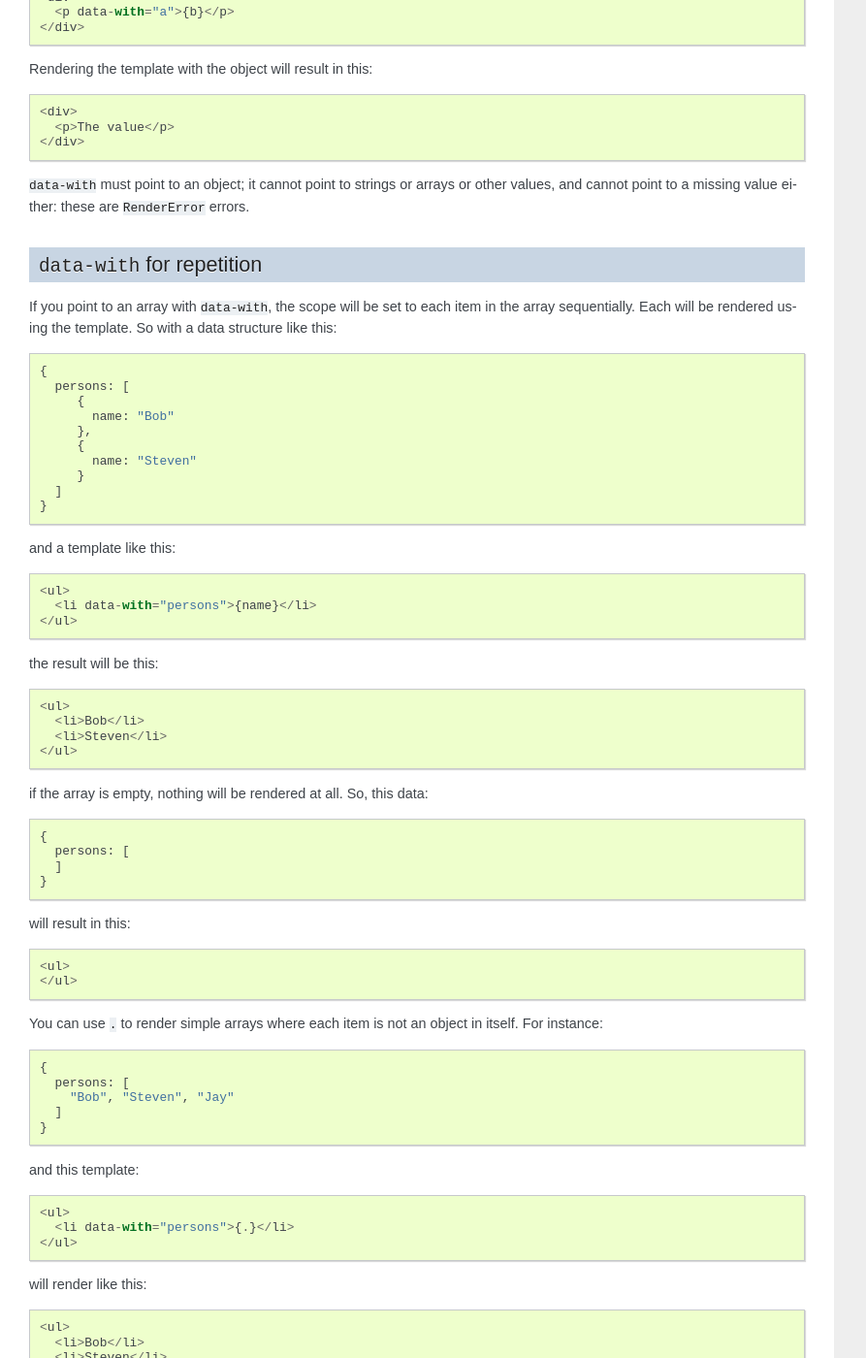
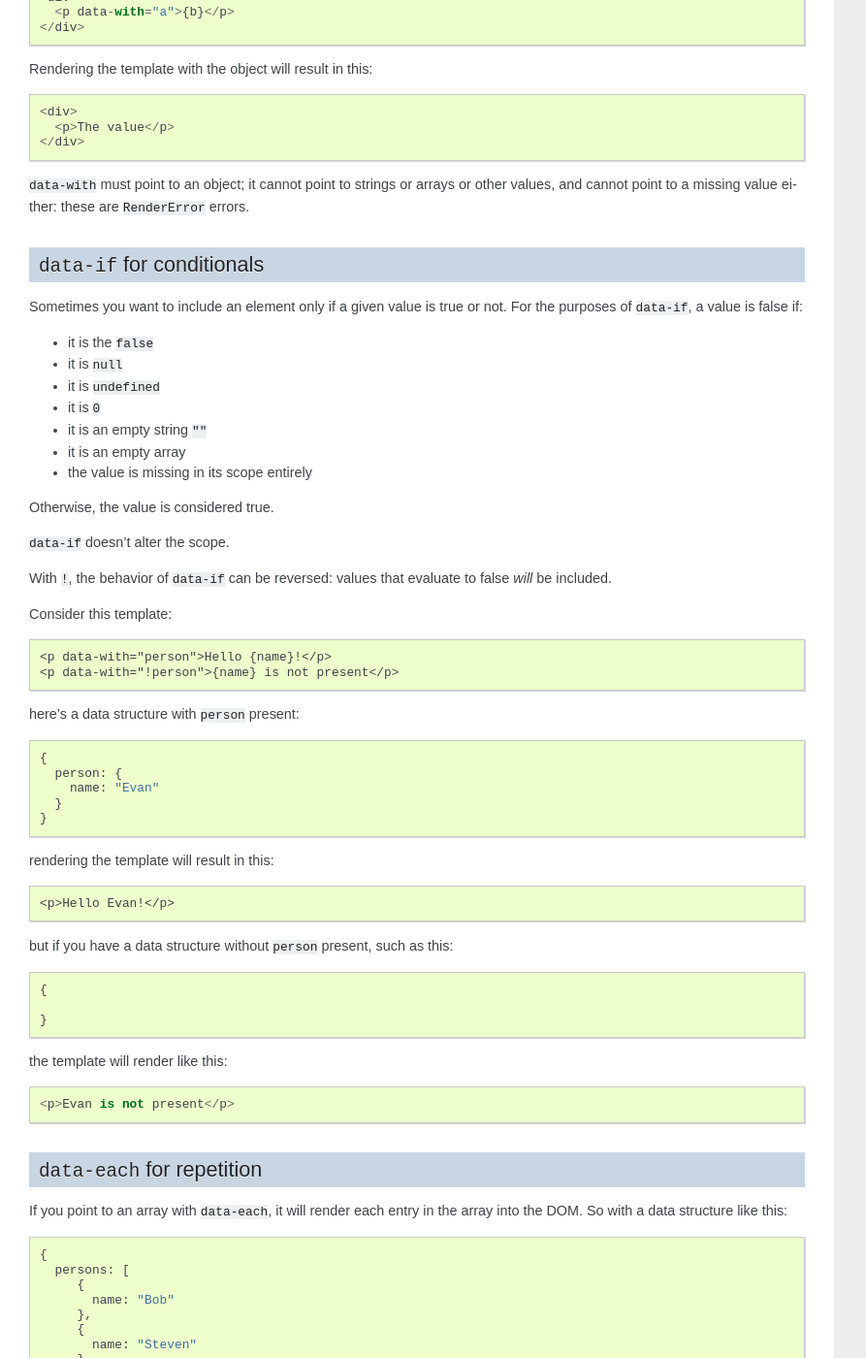
Before and after one commit to obviel/obviel, a Sphinx documentation site: the page built from doc/template.txt, in a window 1280 px wide and 1400 px high, scrolled down 1614 px. Shown: the whole window at 97% size, without its empty margins (0-893 px from the left). Built offline with Sphinx 7.4.7, drawn with Linux system fonts in a browser that asks for light colours; some of the changed text lies outside the part shown.

Commit message:
Some updates to doc.

```diff
--- a/doc/template.txt
+++ b/doc/template.txt
@@ -72,8 +72,8 @@ If you refer to a dotted name that does not exist in the data, this is
 an error and the template won't render; you get a ``RenderError``
 exception.
 
-``data-with``
--------------
+``data-with`` for scope control
+-------------------------------
 
 You can change the scope in which the template language operates using
 the ``data-with`` directive. Given the same nested structure as before::
@@ -100,12 +100,65 @@ Rendering the template with the object will result in this::
 arrays or other values, and cannot point to a missing value either:
 these are ``RenderError`` errors.
 
-``data-with`` for repetition
+``data-if`` for conditionals
 ----------------------------
 
-If you point to an array with ``data-with``, the scope will be set to
-each item in the array sequentially. Each will be rendered using the
-template. So with a data structure like this::
+Sometimes you want to include an element only if a given value is true
+or not. For the purposes of ``data-if``, a value is false if:
+
+* it is the ``false``
+
+* it is ``null``
+
+* it is ``undefined``
+
+* it is ``0``
+
+* it is an empty string ``""``
+
+* it is an empty array
+
+* the value is missing in its scope entirely
+
+Otherwise, the value is considered true.
+
+``data-if`` doesn't alter the scope.
+
+With ``!``, the behavior of ``data-if`` can be reversed: values that
+evaluate to false *will* be included.
+
+Consider this template::
+
+  <p data-with="person">Hello {name}!</p>
+  <p data-with="!person">{name} is not present</p>
+
+here's a data structure with ``person`` present::
+
+  {
+    person: {
+      name: "Evan"
+    }
+  }
+
+rendering the template will result in this::
+
+  <p>Hello Evan!</p>
+
+but if you have a data structure without ``person`` present, such as this::
+
+  {
+
+  }
+
+the template will render like this::
+
+  <p>Evan is not present</p>
+
+``data-each`` for repetition
+----------------------------
+
+If you point to an array with ``data-each``, it will render each entry
+in the array into the DOM. So with a data structure like this::
 
   {
     persons: [
@@ -121,7 +174,7 @@ template. So with a data structure like this::
 and a template like this::
 
   <ul>
-    <li data-with="persons">{name}</li>
+    <li data-each="persons">{name}</li>
   </ul>
 
 the result will be this::
@@ -144,8 +197,8 @@ will result in this::
   <ul>
   </ul>
 
-You can use ``.`` to render simple arrays where each item is not an object
-in itself. For instance::
+You can use the special variable ``$.`` to render simple arrays where
+each item is not an object in itself. For instance::
 
   {
     persons: [
@@ -156,7 +209,7 @@ in itself. For instance::
 and this template::
 
   <ul>
-    <li data-with="persons">{.}</li>
+    <li data-each="persons">{$.}</li>
   </ul>
 
 will render like this::
@@ -171,7 +224,7 @@ Interpolating the current object: ``.``
 ---------------------------------------
 
 Sometimes you want to interpolate the current object into the document
-(as JSON), for debugging purposes. For this you can use ``{.}`` as well.
+(as JSON), for debugging purposes. For this you can use ``{$.}`` as well.
 
 Consider this data::
 
@@ -182,7 +235,7 @@ Consider this data::
 and this template::
 
   <div>
-    {.}
+    {$.}
   </div>
 
 Rendering the template with the data will result in this::
```
Also changed, not shown: other parts of doc/template.txt (+0 -49 lines).
